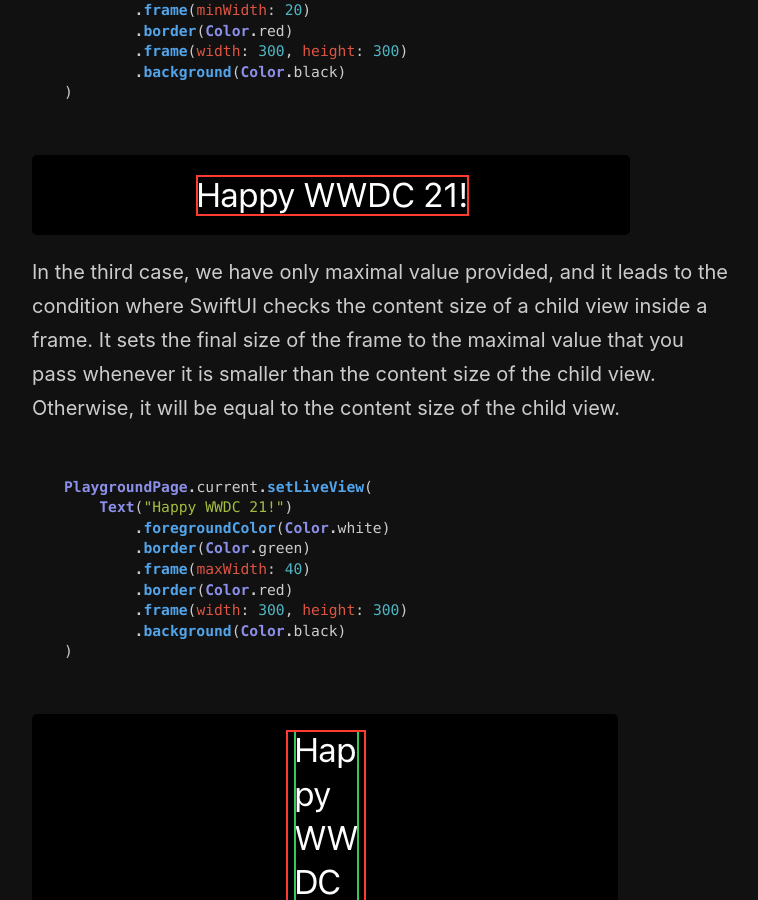
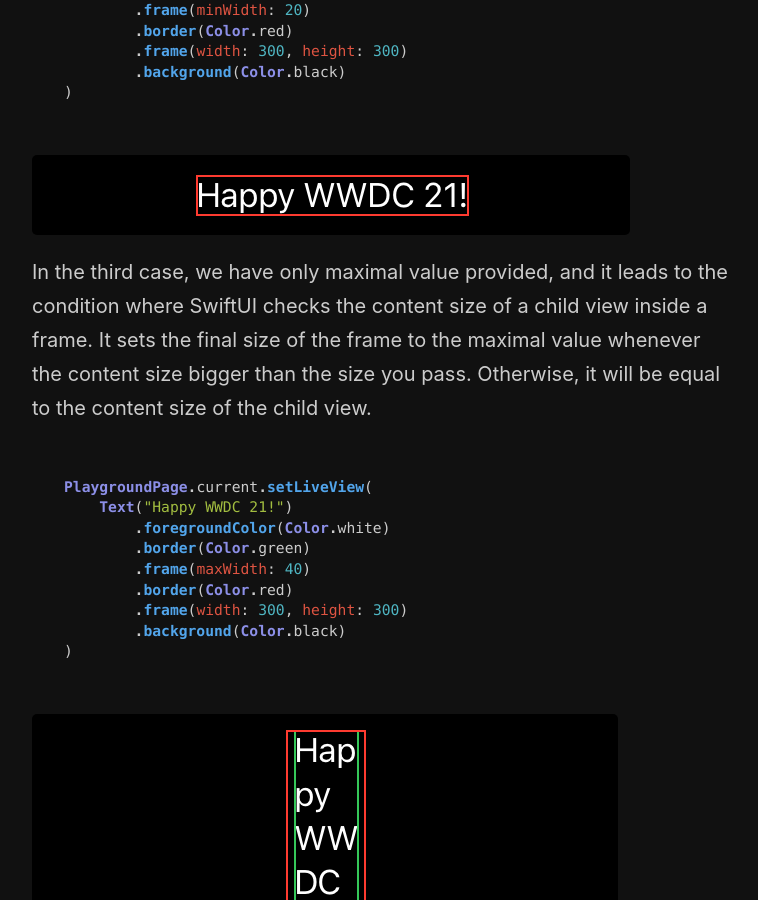
Before and after one commit to mecid/mecid.github.io, a Jekyll site: the page built from _posts/2021-06-02-frames-in-swiftui.md, in a window 1280 px wide and 900 px high, scrolled down 3662 px. Shown: the whole window, without its empty margins (258-1016 px from the left). Built offline with Jekyll 4.4.1, drawn with Linux system fonts in a browser that asks for light colours.

Commit message:
flexible frames section tuned

````diff
--- a/_posts/2021-06-02-frames-in-swiftui.md
+++ b/_posts/2021-06-02-frames-in-swiftui.md
@@ -97,7 +97,7 @@ PlaygroundPage.current.setLiveView(
 
 ![flexible-frame](/public/flexible-frame2.png)
 
-In the third case, we have only maximal value provided, and it leads to the condition where SwiftUI checks the content size of a child view inside a frame. It sets the final size of the frame to the maximal value that you pass whenever it is smaller than the content size of the child view. Otherwise, it will be equal to the content size of the child view.
+In the third case, we have only maximal value provided, and it leads to the condition where SwiftUI checks the content size of a child view inside a frame. It sets the final size of the frame to the maximal value whenever the content size bigger than the size you pass. Otherwise, it will be equal to the content size of the child view.
 
 ```swift
 PlaygroundPage.current.setLiveView(
````
